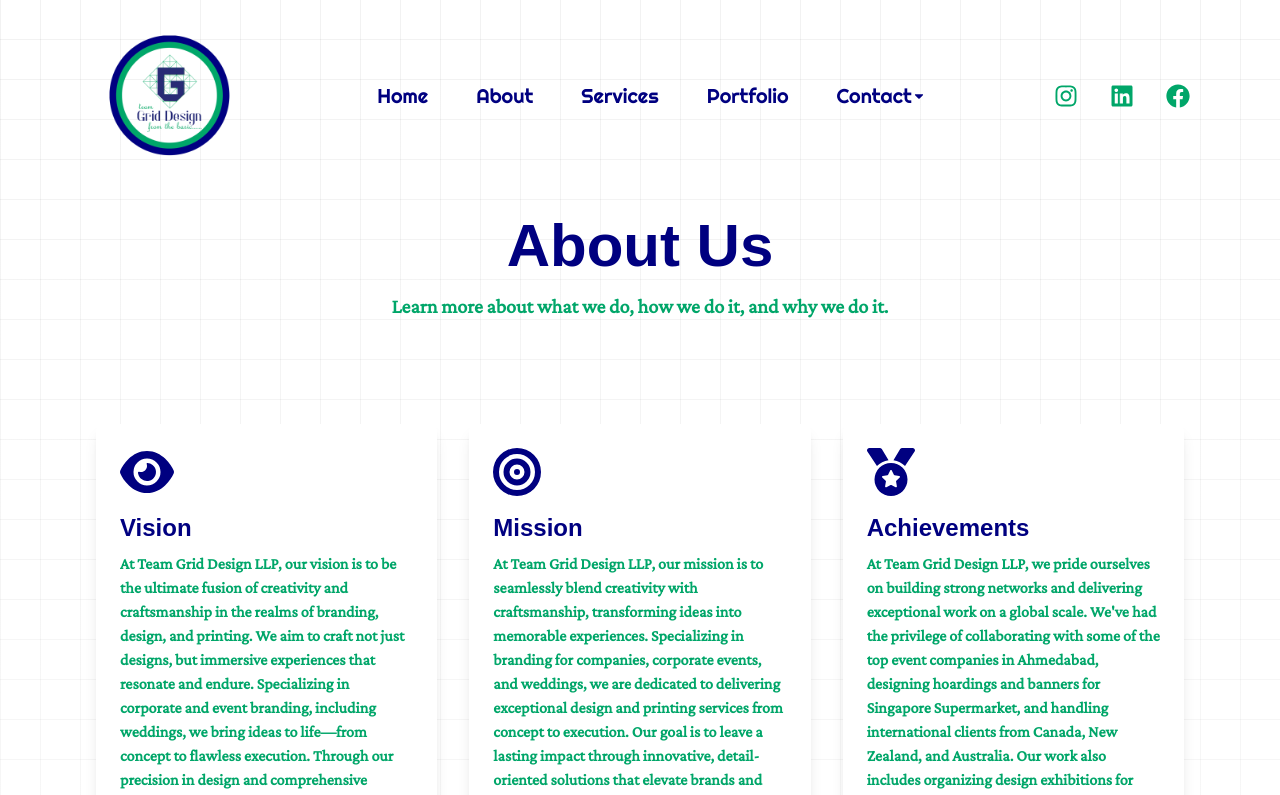
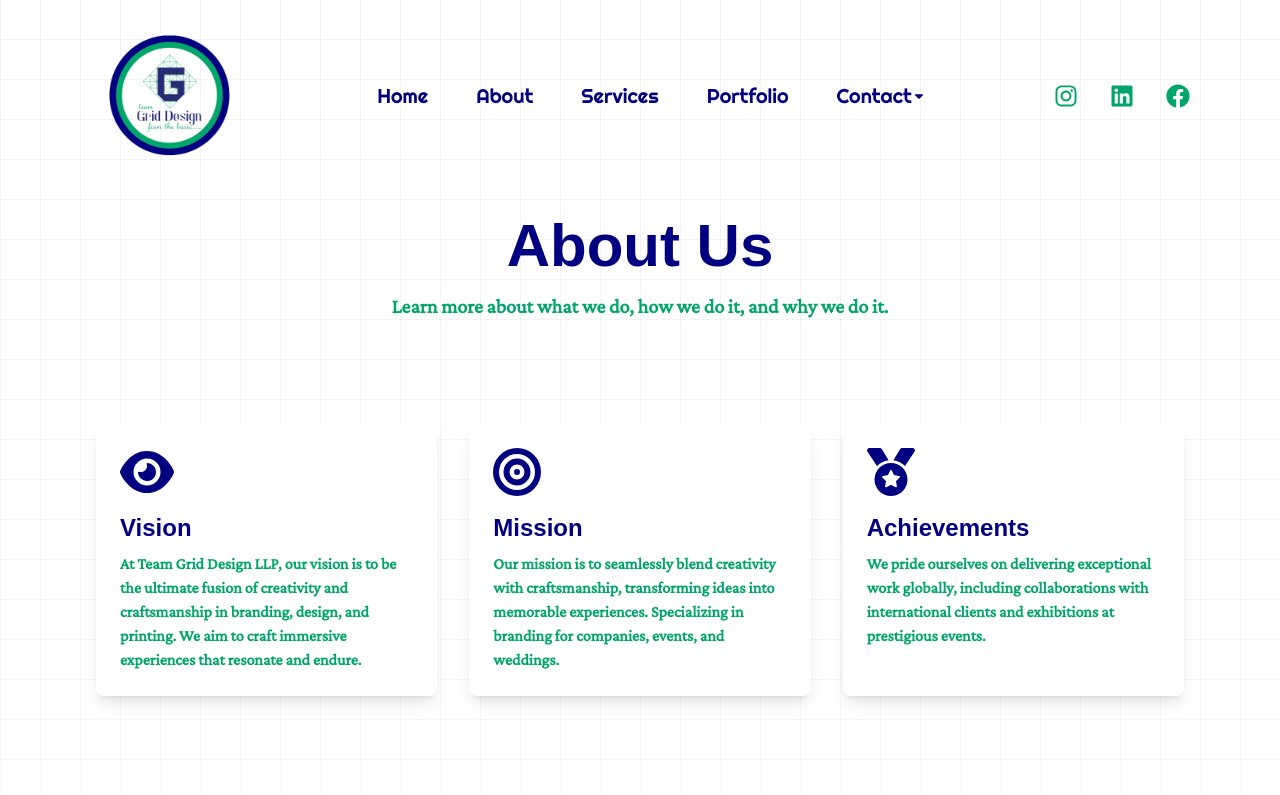
Before and after one commit to CSingh26/Gridesign, a Next.js app: page /about in a window 1280 px wide. Shown: the top 795 px of the page. Built offline with nearby package versions, Linux system fonts and the light colour scheme; a web font is replaced by a local one.

Commit message:
aboutPageDataStructured

```diff
--- /dev/null
+++ b/public/data/aboutCards.json
@@ -0,0 +1,37 @@
+{
+    "about": {
+        "header": {
+            "title": "About Us",
+            "subtitle": "Learn more about what we do, how we do it, and why we do it."
+        },
+        "infoCards": [
+            {
+                "icon": "eye",
+                "title": "Vision",
+                "description": "At Team Grid Design LLP, our vision is to be the ultimate fusion of creativity and craftsmanship in branding, design, and printing. We aim to craft immersive experiences that resonate and endure."
+            },
+            {
+                "icon": "bullseye",
+                "title": "Mission",
+                "description": "Our mission is to seamlessly blend creativity with craftsmanship, transforming ideas into memorable experiences. Specializing in branding for companies, events, and weddings."
+            },
+            {
+                "icon": "medal",
+                "title": "Achievements",
+                "description": "We pride ourselves on delivering exceptional work globally, including collaborations with international clients and exhibitions at prestigious events."
+            }
+        ],
+        "teamSection": {
+            "title": "Meet Our Team & Our Story",
+            "subtitle": "Get to know the person behind the brand and learn about the roots of Grid Design.",
+            "personName": "Purva Singh",
+            "description": "Meet Purva, the visionary founder of Team Grid Design. A BBA graduate with certifications in graphic design and 2D animation, Purva has spent the last six years transforming brands and weddings with her creative expertise. From global exhibitions to personalized wedding designs, her work spans a diverse clientele across the world. Driven by passion and dedication, Purva is committed to elevating her company, blending artistry with leadership. Beyond her professional achievements, she enjoys music, dance, writing, and culinary arts, all while drawing strength from her family and friends. Welcome to Team Grid Design, where Purva makes dreams a reality.",
+            "image": "/assests/person.jpg"
+        },
+        "rootsSection": {
+            "title": "Our Roots",
+            "description": "Grid Design was founded with the vision of transforming how brands interact with their audiences. Starting as a small creative studio, we have grown into a full-service design firm, providing innovative solutions for branding, web design, and digital marketing. Our commitment to excellence and passion for design has earned us a reputation as one of the top design agencies globally.",
+            "image": "/assests/Logo.png"
+        }
+    }
+}
--- a/src/app/Component/AboutPageComponents/HeaderSection.tsx
+++ b/src/app/Component/AboutPageComponents/HeaderSection.tsx
@@ -1,11 +1,16 @@
 import React from 'react'
 
-const HeaderSection = () => {
+interface HeaderSectionProps {
+  title: string;
+  subtitle: string;
+}
+
+const HeaderSection: React.FC<HeaderSectionProps> = ({ title, subtitle }) => {
   return (
     <div className="relative pt-24">
-      <h1 className="text-center text-6xl font-bold heading">About Us</h1>
+      <h1 className="text-center text-6xl font-bold heading">{title}</h1>
       <p className="text-center text-xl text-gray-600 mt-4 sub-heading pb-10">
-        Learn more about what we do, how we do it, and why we do it.
+        {subtitle}
       </p>
     </div>
   )
--- a/src/app/Component/AboutPageComponents/RootsSection.tsx
+++ b/src/app/Component/AboutPageComponents/RootsSection.tsx
@@ -1,7 +1,13 @@
 import React from 'react'
 import { motion } from 'framer-motion'
 
-const RootsSection = () => {
+interface RootsSectionProps {
+  title: string;
+  description: string;
+  image: string;
+}
+
+const RootsSection: React.FC<RootsSectionProps> = ({ title, description, image }) => {
   return (
     <section className="py-16 px-4 lg:px-24 grid grid-cols-1 lg:grid-cols-2 items-center gap-12">
 
@@ -10,9 +16,9 @@ const RootsSection = () => {
         animate={{ opacity: 1, x: 0 }}
         transition={{ duration: 0.8, ease: "easeOut" }}
       >
-        <h2 className="text-4xl font-bold heading mb-4">Our Roots</h2>
+        <h2 className="text-4xl font-bold heading mb-4">{title}</h2>
         <p className="text-lg sub-heading">
-          Grid Design was founded with the vision of transforming how brands interact with their audiences. Starting as a small creative studio, we have grown into a full-service design firm, providing innovative solutions for branding, web design, and digital marketing. Our commitment to excellence and passion for design has earned us a reputation as one of the top design agencies globally.
+          {description}
         </p>
       </motion.div>
 
@@ -23,14 +29,14 @@ const RootsSection = () => {
         transition={{ duration: 0.8, ease: "easeOut" }}
       >
         <img
-          src="/assests/Logo.png"
+          src={image}
           alt="Company Roots"
           className="max-w-[70%] lg:max-w-[50%] rounded-full"
         />
       </motion.div>
 
     </section>
-  )
+  );
 }
 
 export default RootsSection
--- a/src/app/Component/AboutPageComponents/TeamSection.tsx
+++ b/src/app/Component/AboutPageComponents/TeamSection.tsx
@@ -1,12 +1,20 @@
 import React from 'react'
 import { motion } from 'framer-motion'
 
-const TeamSection = () => {
+interface TeamSectionProps {
+  title: string;
+  subtitle: string;
+  personName: string;
+  description: string;
+  image: string;
+}
+
+const TeamSection: React.FC<TeamSectionProps> = ({ title, subtitle, personName, description, image }) => {
   return (
     <section className="py-16">
-      <h2 className="text-center text-5xl font-bold heading pt-40">Meet Our Team & Our Story</h2>
+      <h2 className="text-center text-5xl font-bold heading pt-40">{title}</h2>
       <p className="text-center text-xl sub-heading mt-4">
-        Get to know the person behind the brand and learn about the roots of Grid Design.
+        {subtitle}
       </p>
 
       <div className="py-16 px-4 lg:px-24 grid grid-cols-1 lg:grid-cols-2 items-center gap-12">
@@ -18,8 +26,8 @@ const TeamSection = () => {
           transition={{ duration: 0.8, ease: "easeOut" }}
         >
           <img
-            src="/assests/person.jpg"
-            alt="Person Behind the Company"
+            src={image}
+            alt={personName}
             className="rounded-full shadow-lg w-96 h-96 object-cover"
           />
         </motion.div>
@@ -29,20 +37,15 @@ const TeamSection = () => {
           animate={{ opacity: 1, x: 0 }}
           transition={{ duration: 0.8, ease: "easeOut" }}
         >
-          <h2 className="text-4xl font-bold heading mb-4">Purva Singh</h2>
+          <h2 className="text-4xl font-bold heading mb-4">{personName}</h2>
           <p className="text-lg sub-heading">
-          Meet Purva, the visionary founder of Team Grid Design. A BBA graduate with certifications in graphic design and 2D animation,
-          Purva has spent the last six years transforming brands and weddings with her creative expertise. From global exhibitions to
-          personalized wedding designs, her work spans a diverse clientele across the world. Driven by passion and dedication,
-          Purva is committed to elevating her company, blending artistry with leadership. Beyond her professional achievements,
-          she enjoys music, dance, writing, and culinary arts, all while drawing strength from her family and friends.
-          Welcome to Team Grid Design, where Purva makes dreams a reality.
+            {description}
           </p>
         </motion.div>
 
       </div>
     </section>
-  )
+  );
 }
 
 export default TeamSection
--- a/src/app/about/page.tsx
+++ b/src/app/about/page.tsx
@@ -1,55 +1,90 @@
 "use client"
 
-import React from "react"
+import React, { useEffect, useState } from "react"
 import HeaderSection from "../Component/AboutPageComponents/HeaderSection"
 import InfoCard from "../Component/AboutPageComponents/InfoCardSection"
 import TeamSection from "../Component/AboutPageComponents/TeamSection"
 import RootsSection from "../Component/AboutPageComponents/RootsSection"
 
+interface InfoCardType {
+  icon: "eye" | "bullseye" | "medal";
+  title: string;
+  description: string;
+}
+
+interface TeamSectionType {
+  title: string;
+  subtitle: string;
+  personName: string;
+  description: string;
+  image: string;
+}
+
+interface RootsSectionType {
+  title: string;
+  description: string;
+  image: string;
+}
+
+interface AboutData {
+  header: {
+    title: string;
+    subtitle: string;
+  };
+  infoCards: InfoCardType[];
+  teamSection: TeamSectionType;
+  rootsSection: RootsSectionType;
+}
+
 const AboutPage = () => {
+  const [data, setData] = useState<AboutData | null>(null)
+
+  useEffect (() => {
+    const fetchData = async () => {
+      try {
+        const response = await fetch("/data/aboutCards.json")
+        const jsonData = await response.json()
+        setData(jsonData.about)
+      } catch (error) {
+        console.log("Error fetching the JSON data: ", error)
+      }
+    }
+    fetchData()
+  }, [])
+
+  if (!data) return <div>Loading...</div>;
   return (
     <div className="pt-[120px] grid-backdrop">
 
-      <HeaderSection />
+      <HeaderSection
+      title={data.header.title}
+      subtitle={data.header.subtitle}
+      />
 
       <section className="py-16 px-4 lg:px-24 grid grid-cols-1 md:grid-cols-2 lg:grid-cols-3 gap-8">
-        <InfoCard
-          icon="eye"
-          title="Vision"
-          description="At Team Grid Design LLP, our vision is to be the ultimate fusion of creativity
-          and craftsmanship in the realms of branding, design, and printing. We aim to craft not just
-          designs, but immersive experiences that resonate and endure. Specializing in corporate and
-          event branding, including weddings, we bring ideas to life—from concept to flawless execution.
-          Through our precision in design and comprehensive printing services, we aspire to be the go-to
-          destination for impactful and unforgettable creative solutions."
-        />
-        <InfoCard
-          icon="bullseye"
-          title="Mission"
-          description="At Team Grid Design LLP, our mission is to seamlessly blend creativity with
-          craftsmanship, transforming ideas into memorable experiences. Specializing in branding for
-          companies, corporate events, and weddings, we are dedicated to delivering exceptional
-          design and printing services from concept to execution. Our goal is to leave a lasting
-          impact through innovative, detail-oriented solutions that elevate brands and captivate
-          audiences. We are the ultimate destination for all things creative, ensuring each project
-          reflects our commitment to excellence and perfection."
-        />
-        <InfoCard
-          icon="medal"
-          title="Achievements"
-          description="At Team Grid Design LLP, we pride ourselves on building strong networks and
-          delivering exceptional work on a global scale. We've had the privilege of collaborating
-          with some of the top event companies in Ahmedabad, designing hoardings and banners for
-          Singapore Supermarket, and handling international clients from Canada, New Zealand,
-          and Australia. Our work also includes organizing design exhibitions for Bharat Tex at
-          prestigious global events in Delhi, showcasing our expertise and commitment to excellence
-          on an international stage."
-        />
+        {data.infoCards.map((card, index) => (
+          <InfoCard
+            key={index}
+            icon={card.icon}
+            title={card.title}
+            description={card.description}
+          />
+        ))}
       </section>
 
-      <TeamSection />
+      <TeamSection
+        title={data.teamSection.title}
+        subtitle={data.teamSection.subtitle}
+        personName={data.teamSection.personName}
+        description={data.teamSection.description}
+        image={data.teamSection.image}
+      />
 
-      <RootsSection />
+      <RootsSection
+        title={data.rootsSection.title}
+        description={data.rootsSection.description}
+        image={data.rootsSection.image}
+      />
 
     </div>
   )
```
